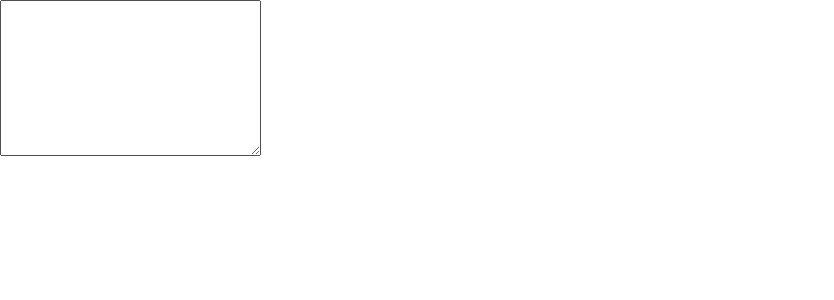
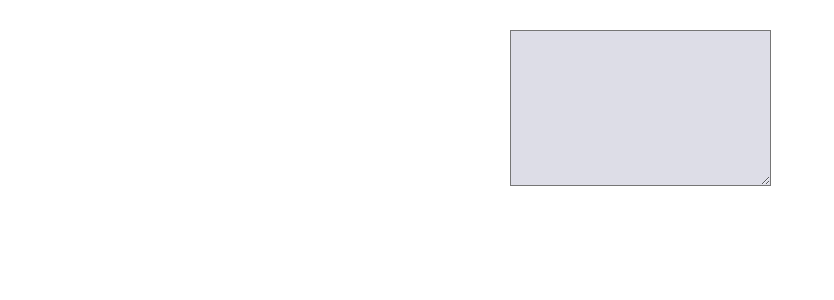
Before and after one commit to ninebarb4/markdown-previewer, a React (Create React App) app: page / in a window 1280 px wide. Shown: the top 300 px of the page, without its empty margins (0-834 px from the left). Built offline with nearby package versions, Linux system fonts and the light colour scheme.

Commit message:
add test-areas class and Editor.css sheet

```diff
--- a/src/App.js
+++ b/src/App.js
@@ -1,10 +1,12 @@
 import './App.css';
 import Editor from './Editor';
+
+
 
 function App() {
   return (
     <div className="page-wrapper">
-      <Editor/>
+      <Editor />
     </div>
   );
 }
--- /dev/null
+++ b/src/Editor.css
@@ -0,0 +1,5 @@
+.text-areas {
+    background-color: rgba(187, 187, 207, 0.5);
+    display: block;
+    margin: 30px auto;
+}
--- a/src/Editor.js
+++ b/src/Editor.js
@@ -1,9 +1,12 @@
-import React from 'react'
+import React from 'react';
+import './Editor.css';
 
 export default function Editor() {
     return (
-        <div>
-            <textarea name="editor-text" id="" cols="30" rows="10"></textarea>
+        <div >
+            <textarea className="text-areas" id="editor"  id="" cols="30" rows="10">
+
+            </textarea>
         </div>
     )
 }
```
